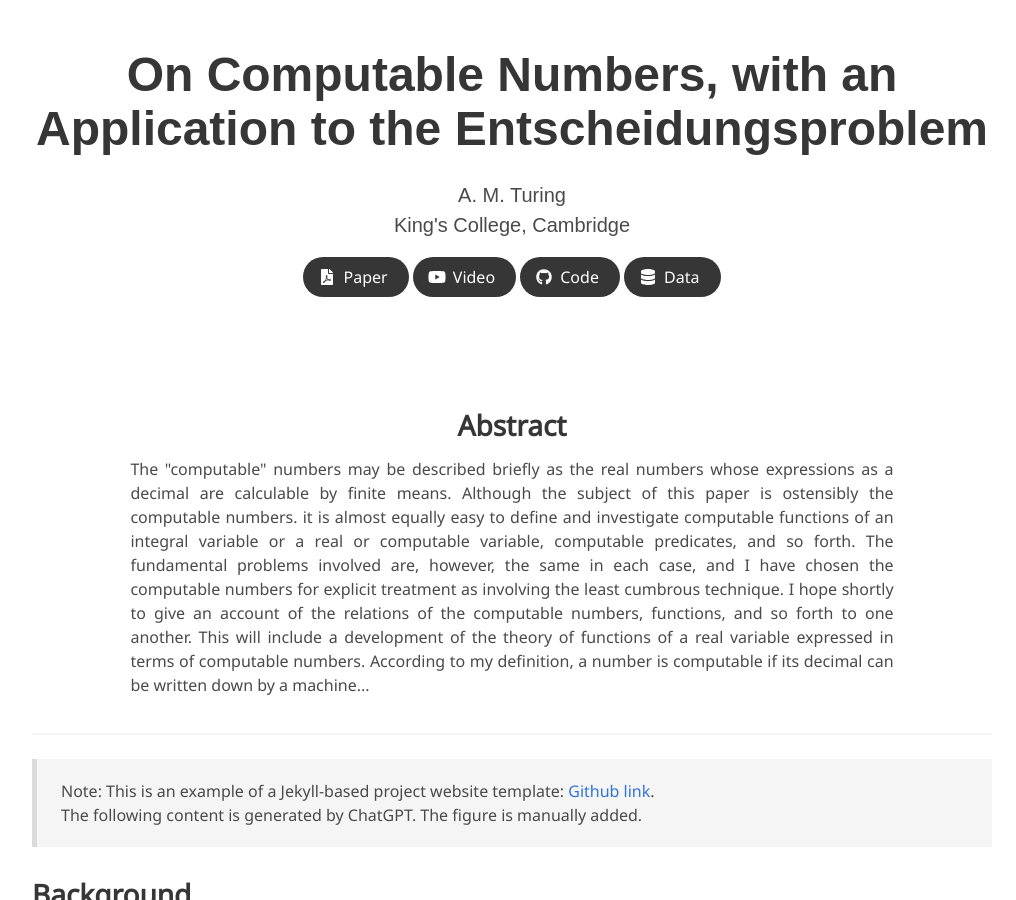
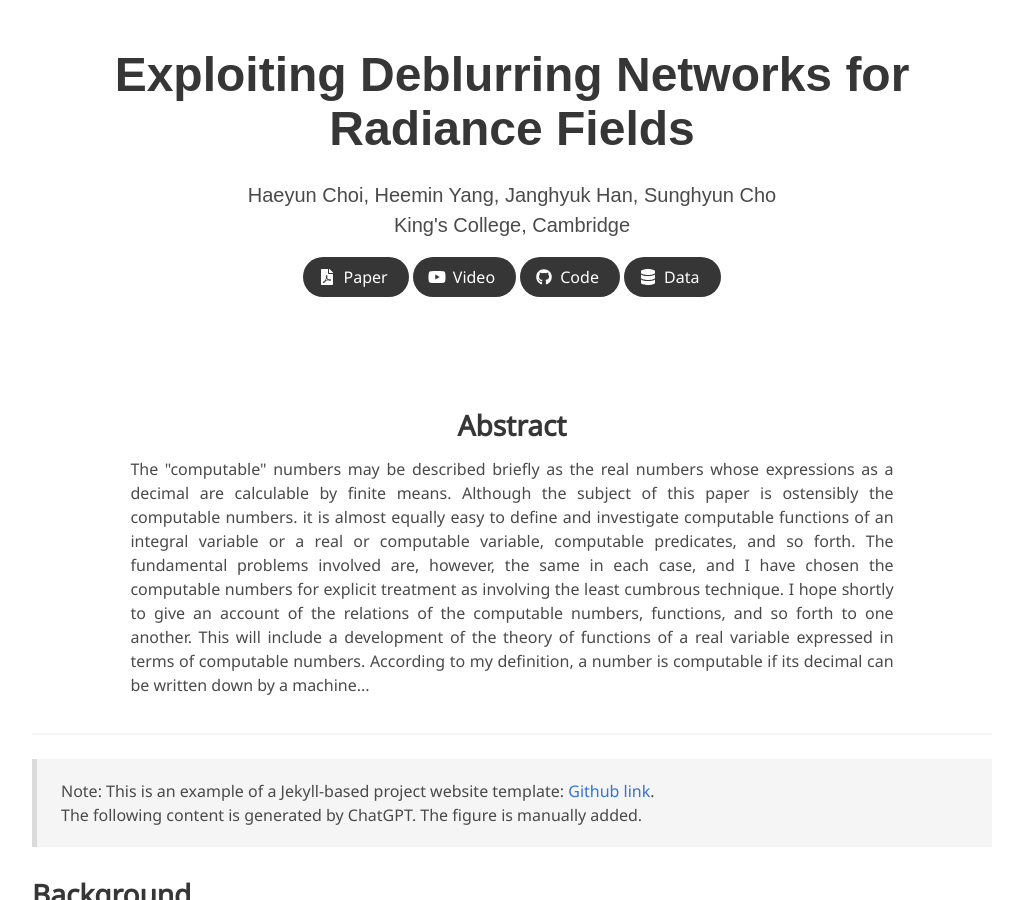
Before and after one commit to haeyun-choi/DDRF_site, a Jekyll site: the page built from index.md, in a window 1280 px wide and 900 px high. Shown: the whole window, without its empty margins (128-1144 px from the left). Built offline with Jekyll 4.4.1, drawn with Linux system fonts in a browser that asks for light colours; some web fonts are replaced.

Commit message:
Update index.md

```diff
--- a/index.md
+++ b/index.md
@@ -2,9 +2,9 @@
 layout: project_page
 permalink: /
 
-title: On Computable Numbers, with an Application to the Entscheidungsproblem
+title: Exploiting Deblurring Networks for Radiance Fields
 authors:
-    A. M. Turing
+    Haeyun Choi, Heemin Yang, Janghyuk Han, Sunghyun Cho
 affiliations:
     King's College, Cambridge
 paper: https://www.cs.virginia.edu/~robins/Turing_Paper_1936.pdf
```
